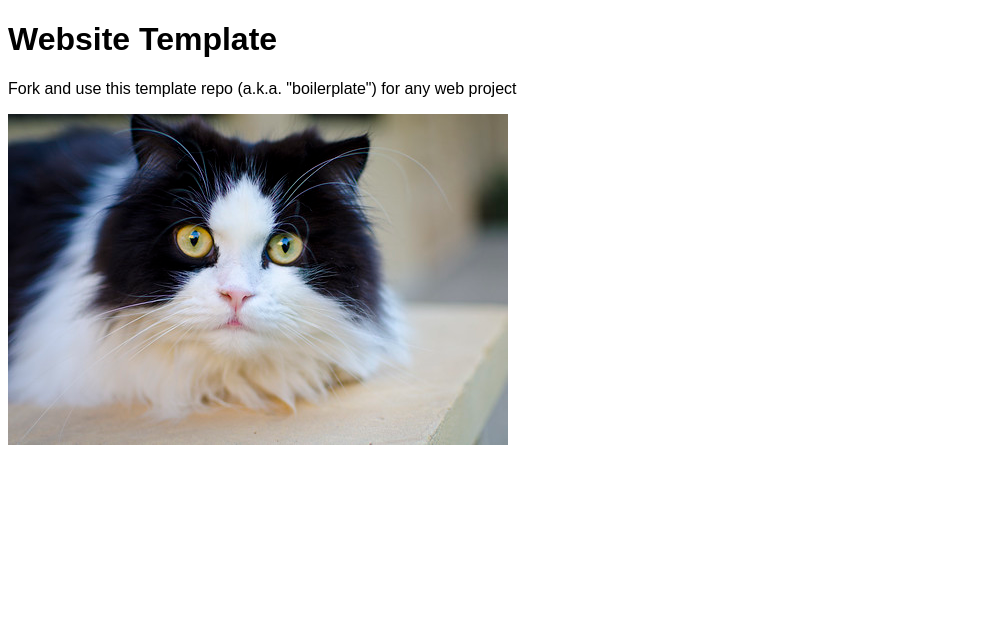
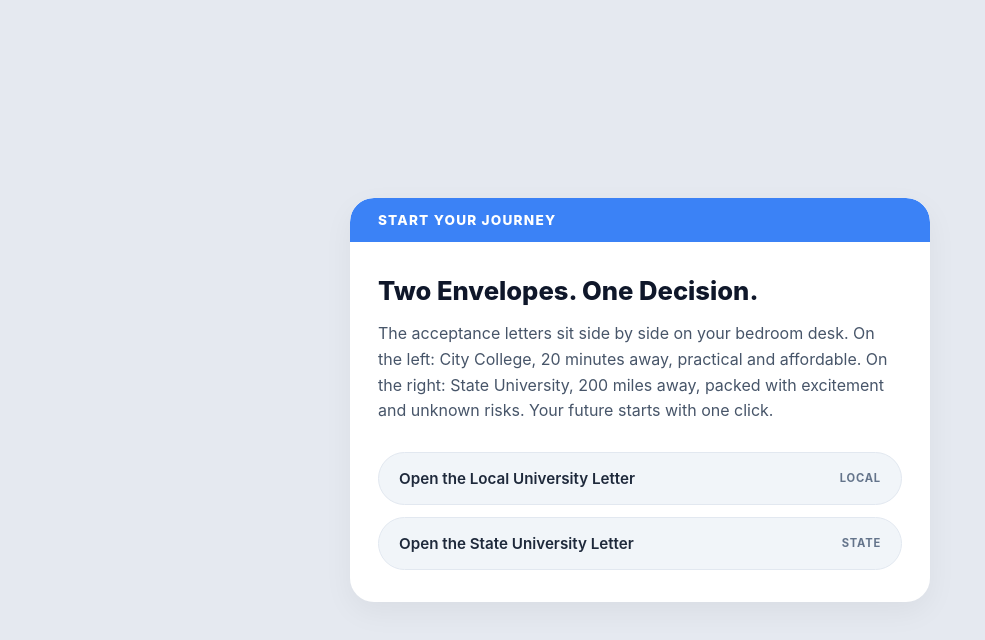
Before and after one commit to scarlso03/Where-to-Hypertext-Narrative, a plain HTML site: page index.html in a window 1280 px wide. Shown: the whole page, without its empty margins (0-985 px from the left). Drawn offline with Linux system fonts and the light colour scheme.

Commit message:
made more pages

```diff
--- a/assets/css/styles.css
+++ b/assets/css/styles.css
@@ -1,5 +1,120 @@
 /* styles.css */
 
 * {
-	font-family: Arial;
+	box-sizing: border-box;
+	margin: 0;
+	padding: 0;
 }
+
+body {
+	font-family: 'Inter', -apple-system, BlinkMacSystemFont, 'Segoe UI', Roboto, sans-serif;
+	background-color: #e5e9f0;
+	color: #111827;
+	min-height: 100vh;
+	display: flex;
+	justify-content: center;
+	align-items: center;
+	padding: 24px;
+}
+
+.card {
+	background-color: #ffffff;
+	width: 100%;
+	max-width: 580px;
+	border-radius: 24px;
+	box-shadow: 0px 10px 30px rgba(0, 0, 0, 0.05);
+	overflow: hidden;
+	position: relative;
+}
+
+.badge-tag {
+	position: absolute;
+	top: -36px;
+	right: 0;
+	font-size: 0.75rem;
+	font-weight: 700;
+	letter-spacing: 0.05em;
+	padding: 6px 16px;
+	border-radius: 20px;
+	color: #ffffff;
+	text-transform: uppercase;
+}
+
+.banner {
+	color: #ffffff;
+	font-size: 0.85rem;
+	font-weight: 800;
+	letter-spacing: 1.2px;
+	text-transform: uppercase;
+	padding: 14px 28px;
+	border-top-left-radius: 24px;
+	border-top-right-radius: 24px;
+}
+
+.banner.intro, .badge-tag.intro {
+	background-color: #3b82f6; /* Blue for Introduction */
+}
+
+.banner.local, .badge-tag.local {
+	background-color: #10b981; /* Green for Local */
+}
+
+.banner.state, .badge-tag.state {
+	background-color: #18181b; /* Black for State */
+}
+
+.card-body {
+	padding: 32px 28px;
+}
+
+h1 {
+	font-size: 1.6rem;
+	font-weight: 800;
+	color: #0f172a;
+	margin-bottom: 14px;
+	line-height: 1.3;
+}
+
+p {
+	font-size: 1rem;
+	line-height: 1.6;
+	color: #475569;
+	margin-bottom: 28px;
+}
+
+nav {
+	display: flex;
+	flex-direction: column;
+	gap: 12px;
+}
+
+a.btn {
+	display: flex;
+	justify-content: space-between;
+	align-items: center;
+	width: 100%;
+	padding: 16px 20px;
+	background-color: #f1f5f9;
+	color: #1e293b;
+	font-size: 0.95rem;
+	font-weight: 600;
+	text-decoration: none;
+	border-radius: 30px;
+	border: 1px solid #e2e8f0;
+	transition: all 0.2s ease;
+}
+
+a.btn:hover {
+	background-color: #e2e8f0;
+	border-color: #cbd5e1;
+	transform: translateY(-2px);
+	box-shadow: 0px 4px 12px rgba(0, 0, 0, 0.05);
+}
+
+.btn-tag {
+	font-size: 0.7rem;
+	font-weight: 700;
+	letter-spacing: 0.8px;
+	text-transform: uppercase;
+	color: #64748b;
+}
--- a/index.html
+++ b/index.html
@@ -2,15 +2,30 @@
 <html lang="en">
 <head>
 	<meta charset="utf-8">
-	<title>Website Template</title>
+	<meta name="viewport" content="width=device-width, initial-scale=1.0">
+	<title>Two Envelopes. One Decision.</title>
 	<link rel="stylesheet" href="./assets/css/styles.css">
 </head>
 <body>
-
-	<h1>Website Template</h1>
-	<p>Fork and use this template repo (a.k.a. "boilerplate") for any web project</p>
-	<img src="assets/img/cat.jpg" alt="">
+	<main class="card">
+		<div class="banner intro"> Start Your Journey</div>
+		<div class="card-body">
+			<h1>Two Envelopes. One Decision.</h1>
+			<p> The acceptance letters sit side by side on your bedroom desk. On the left: City College, 20 minutes away, practical and affordable. On the right: State University, 200 miles away, packed with excitement and unknown risks. Your future starts with one click.</p>
+			<nav>
+				<a href="stay-home.html" class="btn">
+					<span>Open the Local University Letter</span>
+					<span class="btn-tag">LOCAL</span>
+				</a>
+				<a href="move-away.html" class="btn">
+					<span>Open the State University Letter</span>
+					<span class="btn-tag">STATE</span>
+				</a>
+			</nav>
+		</div>
+	</main>
 
 	<script src="./assets/js/main.js"></script>
+	</main>
 </body>
 </html>
```
Also changed, not shown: move-away.html (added, +35 -0 lines), stay-home.html (added, +35 -0 lines).
